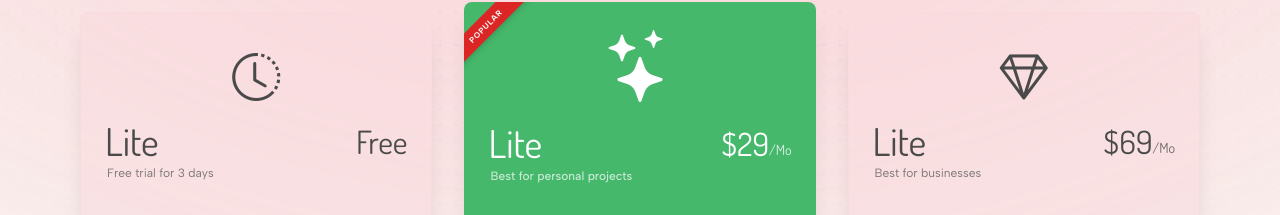
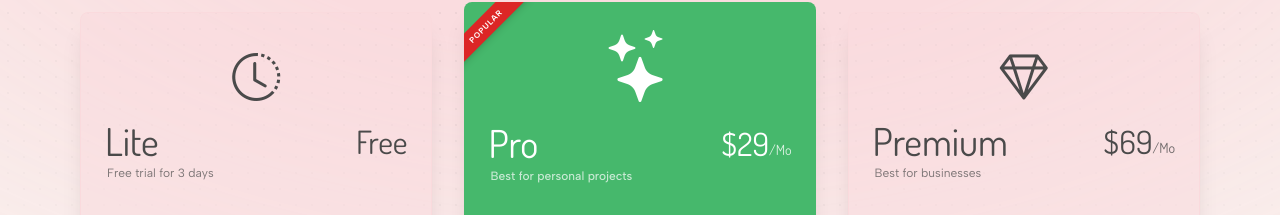
Before and after one commit to jordachewd/Cellesseon, a Next.js app: page /plans in a window 1280 px wide. Shown: the part 235-450 px from the top of the page. Built offline with nearby package versions, Linux system fonts and the light colour scheme; no server answers; what @mui/material-nextjs, tailwindcss-animated would draw is missing.

Commit message:
fixed plans page

```diff
--- a/src/components/shared/Plans.tsx
+++ b/src/components/shared/Plans.tsx
@@ -45,6 +45,8 @@ export default function Plans() {
               : yearly
               ? Math.round(plan.price * 12 * (1 - save))
               : plan.price;
+
+          const disableBtn = plan.name === user?.publicMetadata.planName;
 
           return (
             <div
@@ -128,8 +130,12 @@ export default function Plans() {
                     plan={plan.name}
                     amount={planFee}
                     userId={user.id}
-                    isDisabled={plan.price === 0}
-                    btnName={plan.price === 0 ? "Current Plan" : "Upgrade"}
+                    isDisabled={plan.price === 0 || disableBtn}
+                    btnName={
+                      plan.price === 0 || disableBtn
+                        ? "Current Plan"
+                        : "Upgrade"
+                    }
                     btnVariant={plan.highlight ? "contained" : "outlined"}
                   />
                 </div>
--- a/src/constants/plans.tsx
+++ b/src/constants/plans.tsx
@@ -73,7 +73,7 @@ export const plans = [
   },
   {
     _id: 1,
-    name: "Lite" as PlanName,
+    name: "Pro" as PlanName,
     desc: "Best for personal projects",
     icon: "bi bi-stars",
     expiresOn: expiresOnPro,
@@ -116,7 +116,7 @@ export const plans = [
   },
   {
     _id: 2,
-    name: "Lite" as PlanName,
+    name: "Premium" as PlanName,
     desc: "Best for businesses",
     icon: "bi bi-gem",
     highlight: false,
```
